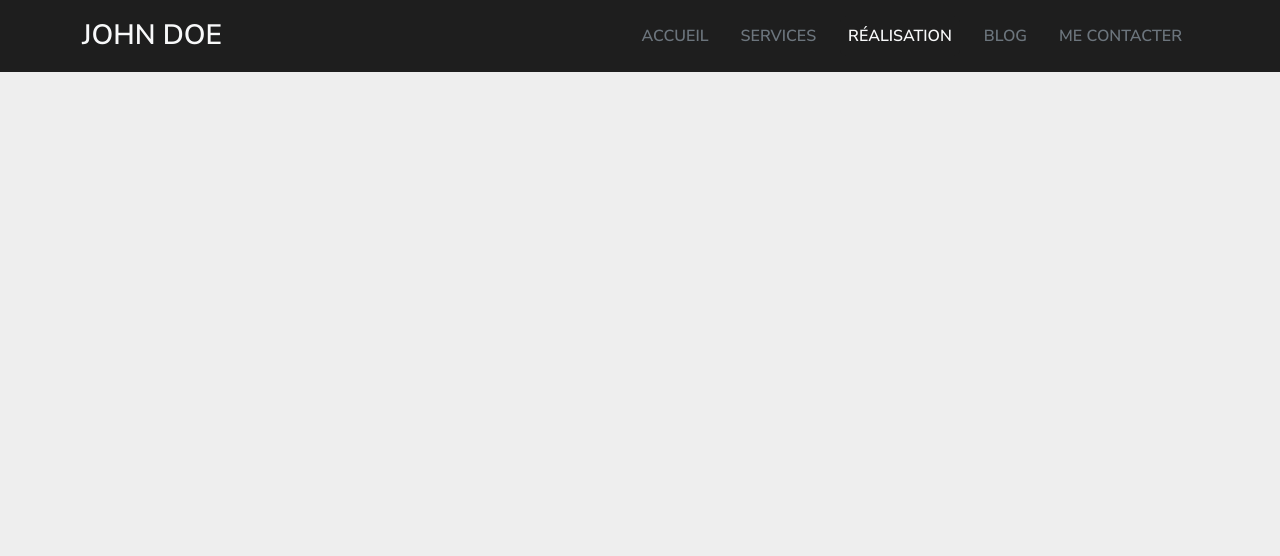
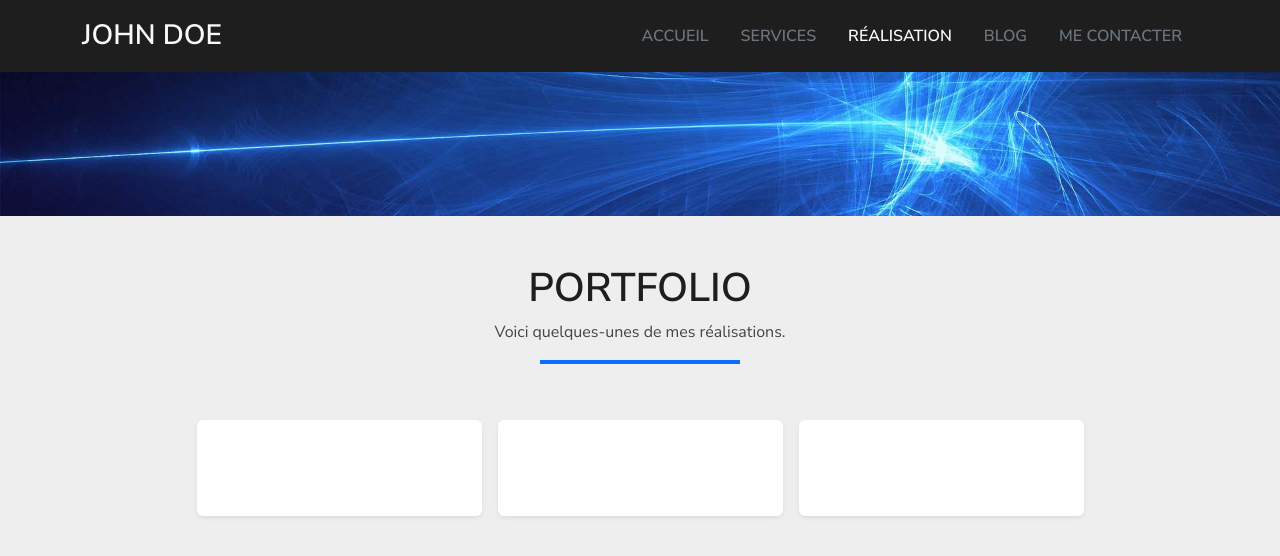
Before and after one commit to Anaiitat/CV-React, a React (Vite) app: page /realisation in a window 1280 px wide. Shown: the top 556 px of the page. Built offline with nearby package versions, Linux system fonts and the light colour scheme.

Commit message:
Ajout html page realisation

```diff
--- a/src/pages/Accueil.jsx
+++ b/src/pages/Accueil.jsx
@@ -36,6 +36,7 @@ const Accueil = () => {
         </div>
       </section>
       <section id="apropos">
+        {" "}
         <div className="row shadow p-5 m-5 bg-body rounded ">
           <article className="col-md-6 ">
             <h2>À propos</h2>
--- a/src/pages/Realisation.jsx
+++ b/src/pages/Realisation.jsx
@@ -1,9 +1,26 @@
 import React from "react";
+import "../css/App.css";
 
-const Realisation = () =>{
-    return (
-        <h1>Realisation</h1>
-    )
-}
+const Realisation = () => {
+  return (
+    <main>
+      <div className="pt-3">
+        <img className="img-fluid " src="./public/img/banner.jpg" />
+      </div>
+      <section className="container mt-5">
+        <div className="text-center">
+          <h1 className="text-uppercase">Portfolio</h1>
+          <p>Voici quelques-unes de mes réalisations.</p>
+          <div className="custom-border m-auto"></div>
+        </div>
+        <div className="row mt-5 text-center justify-content-center">
+          <article className="col-md-6 col-lg-3 shadow-sm  bg-white rounded m-2 p-5 "></article>
+          <article className="col-md-6 col-lg-3 shadow-sm  bg-white rounded m-2 p-5 "></article>
+          <article className="col-md-6 col-lg-3 shadow-sm  bg-white rounded m-2 p-5 "></article>
+        </div>
+      </section>
+    </main>
+  );
+};
 
 export default Realisation;
--- a/src/pages/Services.jsx
+++ b/src/pages/Services.jsx
@@ -1,14 +1,12 @@
 import React from "react";
-import "../css/Services.css"
+import "../css/Services.css";
 
 const Services = () => {
   return (
     <main>
-      <section>
-        <div className="pt-3">
-          <img className="img-fluid " src="./public/img/banner.jpg" />
-        </div>
-      </section>
+      <div className="pt-3">
+        <img className="img-fluid " src="./public/img/banner.jpg" />
+      </div>
       <section className="container my-0 mt-5  ">
         <div className="text-center">
           <h1 className="text-uppercase">Mon offre de services</h1>
```
Also changed, not shown: src/css/App.css (line endings or trailing spaces).
